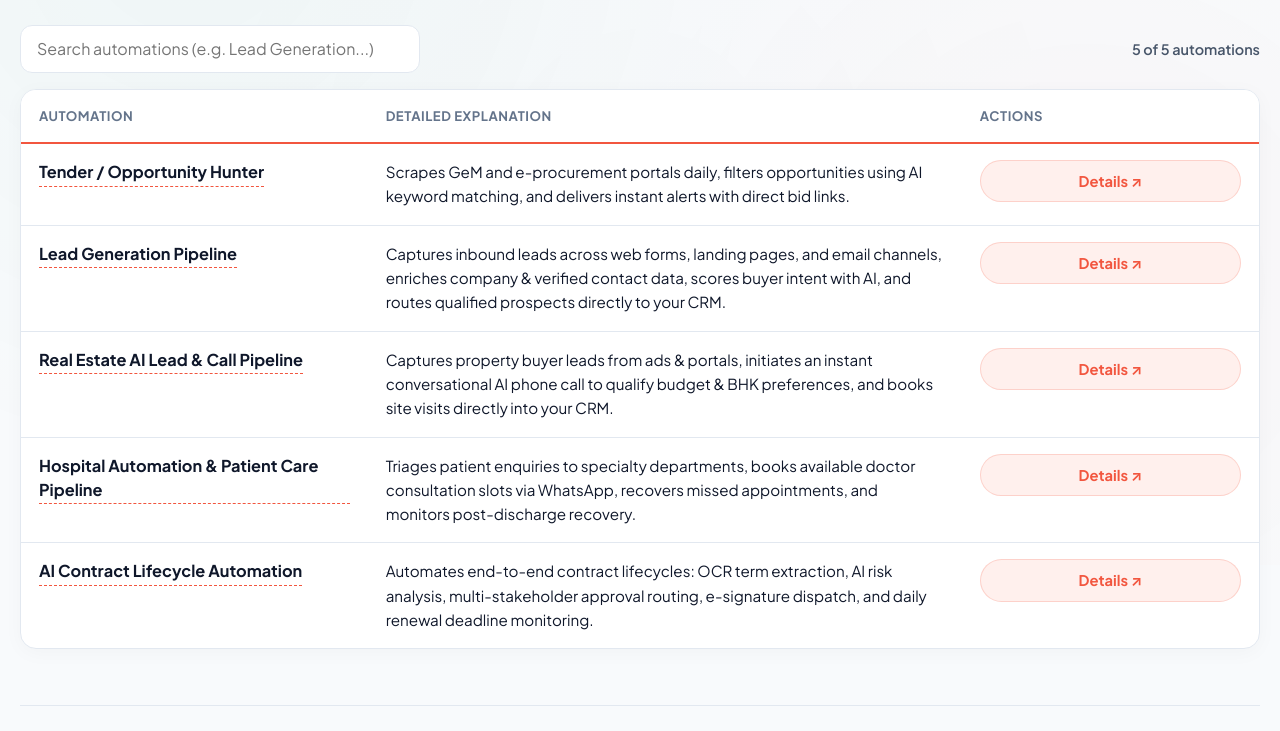
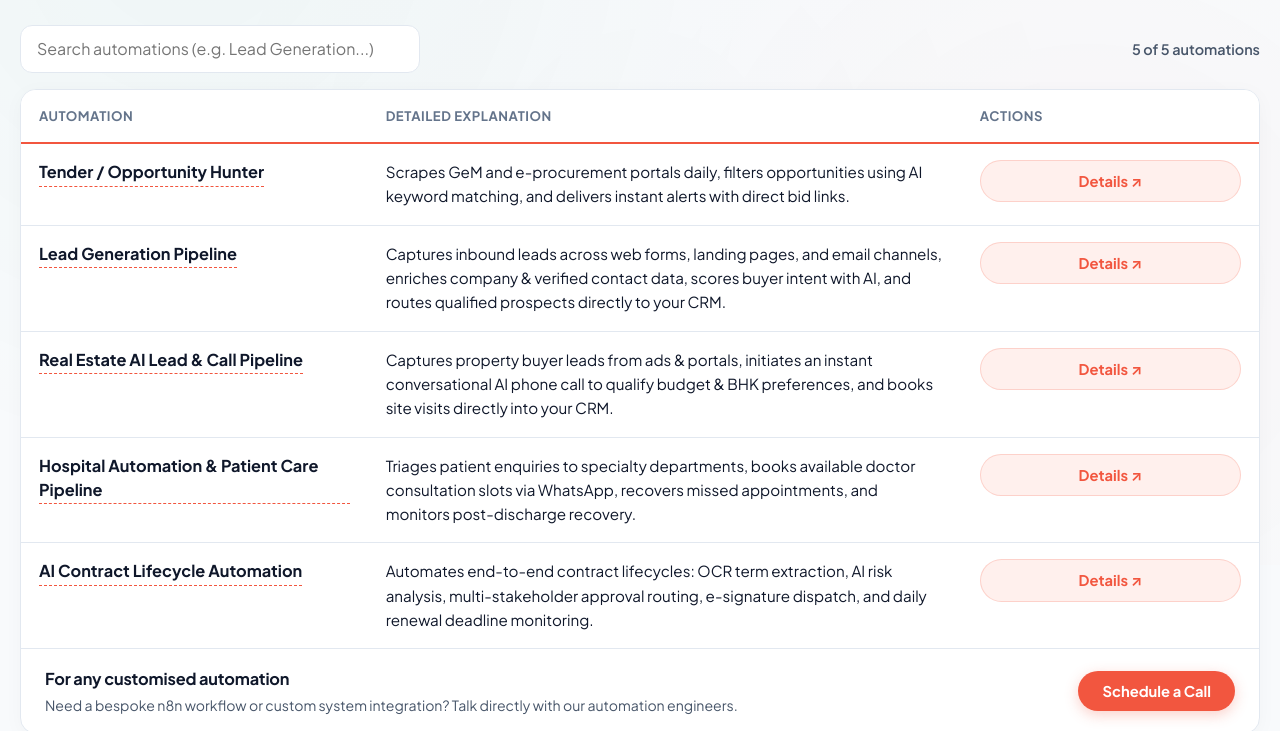
Before and after one commit to janhavi-28/n8n_website, a website: page index.html in a window 1280 px wide. Shown: the part 235-966 px from the top of the page. Drawn offline with Linux system fonts and the light colour scheme.

Commit message:
feat: add custom automation callout patch with Schedule a Call button after automation list

```diff
--- a/index.html
+++ b/index.html
@@ -243,6 +243,66 @@
       font-weight: 600
     }
 
+
+    /* Custom Automation Patch */
+    .custom-auto-patch {
+      position: sticky;
+      left: 0;
+      display: flex;
+      align-items: center;
+      justify-content: space-between;
+      gap: 18px;
+      padding: 18px 24px;
+      background: var(--surface-secondary);
+      border-top: 1px solid var(--line);
+      flex-wrap: wrap;
+    }
+
+    .custom-auto-info {
+      display: flex;
+      flex-direction: column;
+      gap: 3px;
+    }
+
+    .custom-auto-title {
+      font-size: 1.02rem;
+      font-weight: 700;
+      color: var(--text);
+      letter-spacing: -.01em;
+    }
+
+    .custom-auto-sub {
+      font-size: .88rem;
+      color: var(--muted);
+      line-height: 1.45;
+    }
+
+    .btn-schedule-call {
+      font-family: inherit;
+      display: inline-flex;
+      align-items: center;
+      justify-content: center;
+      gap: 8px;
+      background: var(--accent);
+      color: #fff;
+      font-weight: 700;
+      font-size: .92rem;
+      padding: 11px 24px;
+      border-radius: 999px;
+      border: none;
+      cursor: pointer;
+      box-shadow: 0 4px 14px rgba(242, 86, 63, .28);
+      transition: all .15s ease;
+      white-space: nowrap;
+      text-decoration: none;
+    }
+
+    .btn-schedule-call:hover {
+      background: var(--accent-hover);
+      transform: translateY(-1px);
+      box-shadow: 0 6px 18px rgba(242, 86, 63, .38);
+    }
+
     /* Table Design */
     .scroll {
       overflow-x: auto;
@@ -1025,6 +1085,15 @@
         <tbody id="rows"></tbody>
       </table>
       <div class="empty" id="empty">No automation matches your search. Clear the search box to view all automations.
+      </div>
+      <div class="custom-auto-patch">
+        <div class="custom-auto-info">
+          <div class="custom-auto-title">For any customised automation</div>
+          <div class="custom-auto-sub">Need a bespoke n8n workflow or custom system integration? Talk directly with our automation engineers.</div>
+        </div>
+        <button type="button" class="btn-schedule-call" onclick="openContactModal('custom')">
+          Schedule a Call
+        </button>
       </div>
     </div>
 
```
